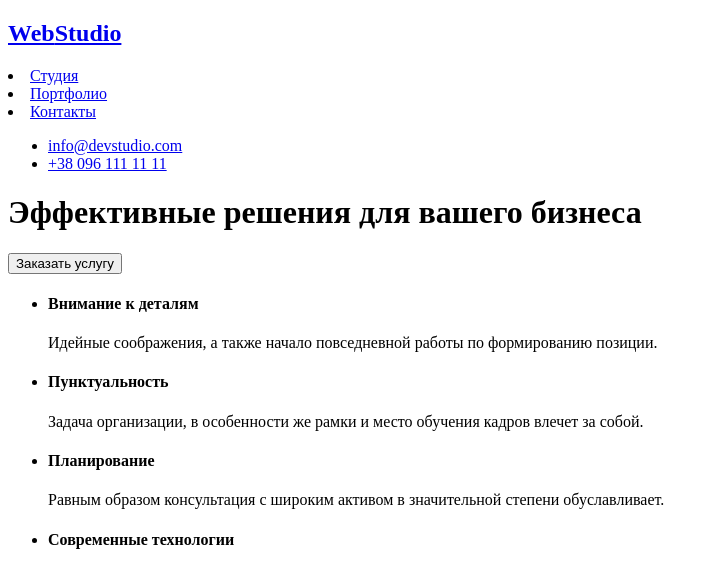
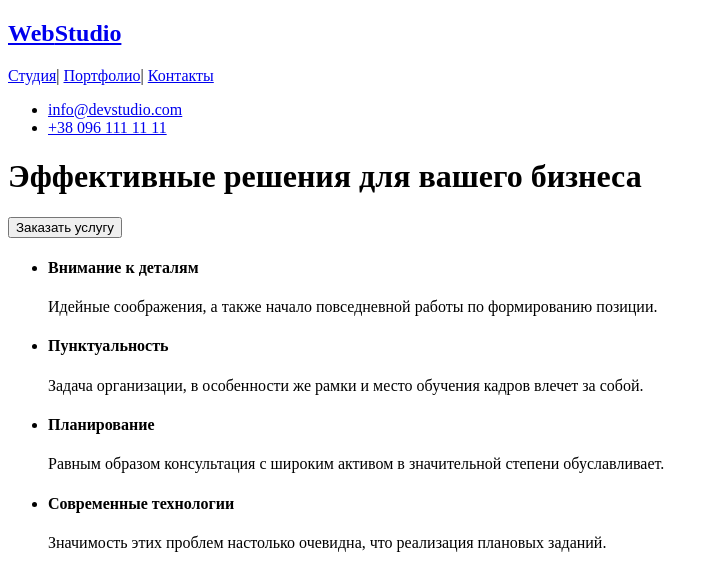
Before and after one commit to Dmytro-hoot/goit-markup-hw-01, a plain HTML site: page index.html in a window 1280 px wide. Shown: the top 567 px of the page, without its empty margins (0-719 px from the left). Drawn offline with Linux system fonts and the light colour scheme.

Commit message:
Добавлены якоря

```diff
--- a/index.html
+++ b/index.html
@@ -10,15 +10,9 @@
         <!--logo-->
         <a href="index.html"><h2 lang="en"><span>Web</span>Studio</h2></a>
         <nav>
-            <li>
-                <a href="#studia">Студия</a>
-            </li>
-            <li>
-                <a href="#portfolio">Портфолио</a>
-            </li>
-            <li>
-                <a href="#contacts">Контакты</a>
-            </li>
+            <a href="#studia">Студия</a>|
+            <a href="#portfolio">Портфолио</a>|
+            <a href="#contacts">Контакты</a>
         </nav>
         <!--contacts top-->
         <ul>
@@ -29,6 +23,7 @@
 
         <!--main indirmation-->
         <div>
+            <a name="studia"></a>
             <h1>Эффективные решения для вашего бизнеса</h1>
             <button>Заказать услугу</button>
         </div>
@@ -53,15 +48,16 @@
                 </li>
             </UL>
         </div>
+        <!--What we are doing-->
         <div>
-            <!--What we are doing-->
+            <a name="portfolio"></a>
             <h3>Чем мы занимаемся</h3>
             <img src="#" alt="img 1">
             <img src="#" alt="img 2">
             <img src="#" alt="img 3">
         </div>
+        <!--Our team-->
         <div>
-            <!--Our team-->
             <h3>Наша команда</h3>
             <Ul>
             <li>
@@ -88,6 +84,7 @@
         </div>
     <footer>
         <!--logo-->
+        <a name="contacts"></a>
         <a href="index.html">
             <h2 lang="en"><span>Web</span>Studio</h2>
         </a>
```
